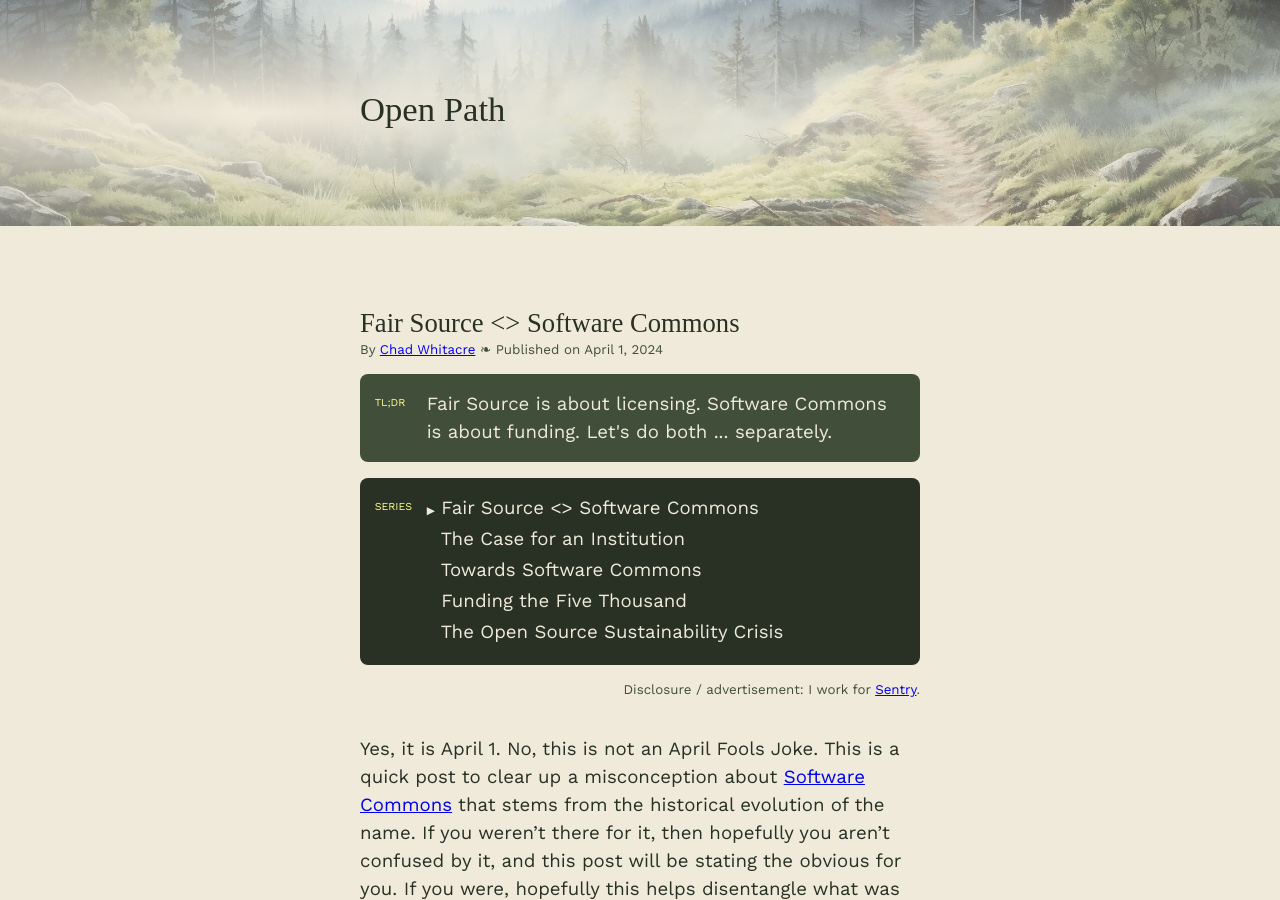
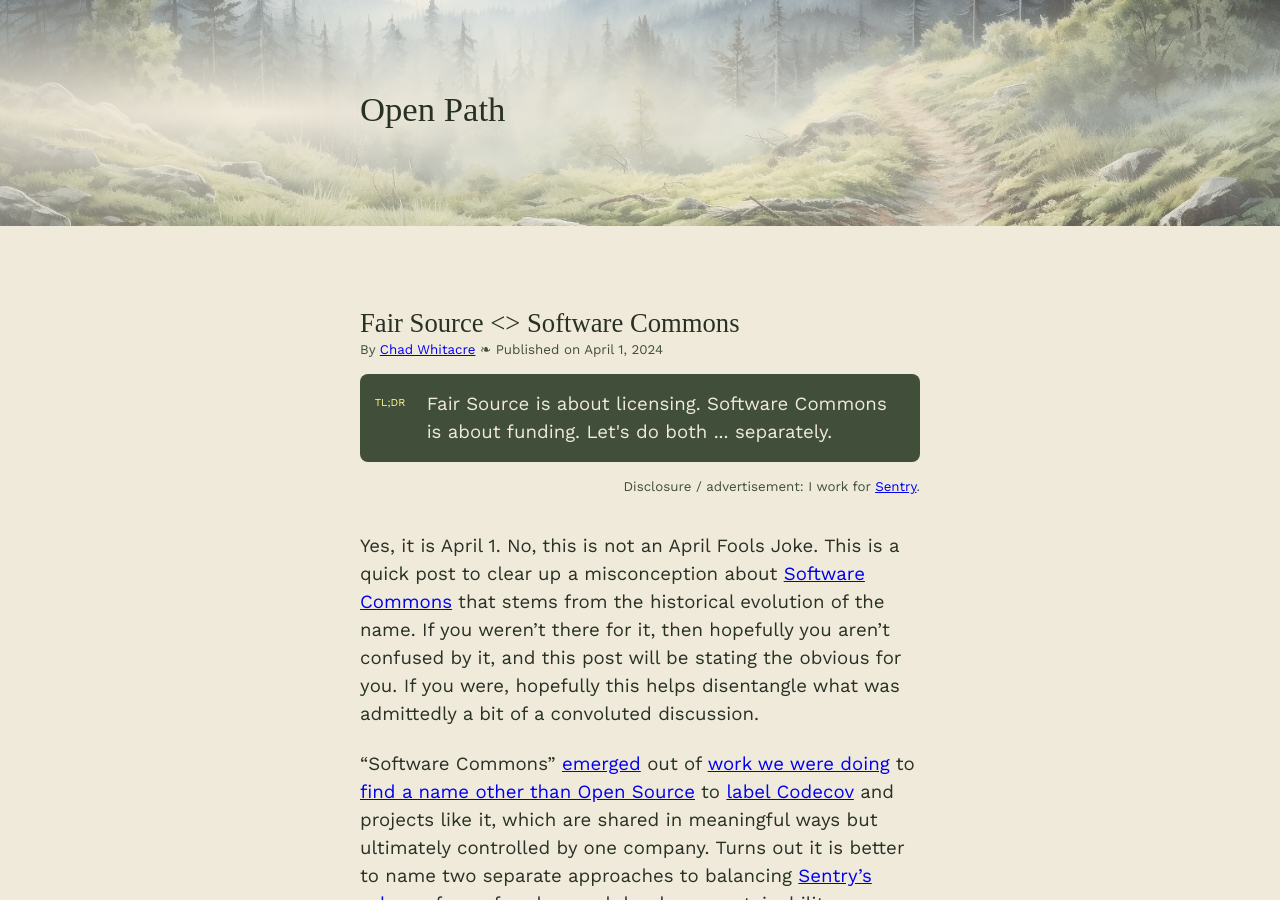
Before and after one commit to chadwhitacre/openpath, a Jekyll site: the page built from _posts/2024-04-01-fair-source-does-not-equal-software-commons.md, in a window 1280 px wide and 900 px high. Built offline with Jekyll 4.4.1, drawn with Linux system fonts in a browser that asks for light colours; some web fonts are replaced; comment, search, counter and statistics services are not loaded.

Commit message:
Series is confusing at this point

```diff
--- a/_posts/2024-04-01-fair-source-does-not-equal-software-commons.md
+++ b/_posts/2024-04-01-fair-source-does-not-equal-software-commons.md
@@ -1,7 +1,6 @@
 ---
 title: Fair Source <> Software Commons
 excerpt: Fair Source is about licensing. Software Commons is about funding. Let's do both ... separately.
-series: funding
 ---
 
 Yes, it is April 1. No, this is not an April Fools Joke. This is a quick post
```
Also changed, not shown: _posts/2024-01-19-the-open-source-sustainability-crisis.md (+0 -1 lines), _posts/2024-02-05-funding-the-five-thousand.md (+0 -1 lines), _posts/2024-02-22-towards-software-commons.md (+0 -1 lines), _posts/2024-03-05-the-case-for-a-new-institution.md (+0 -1 lines).
